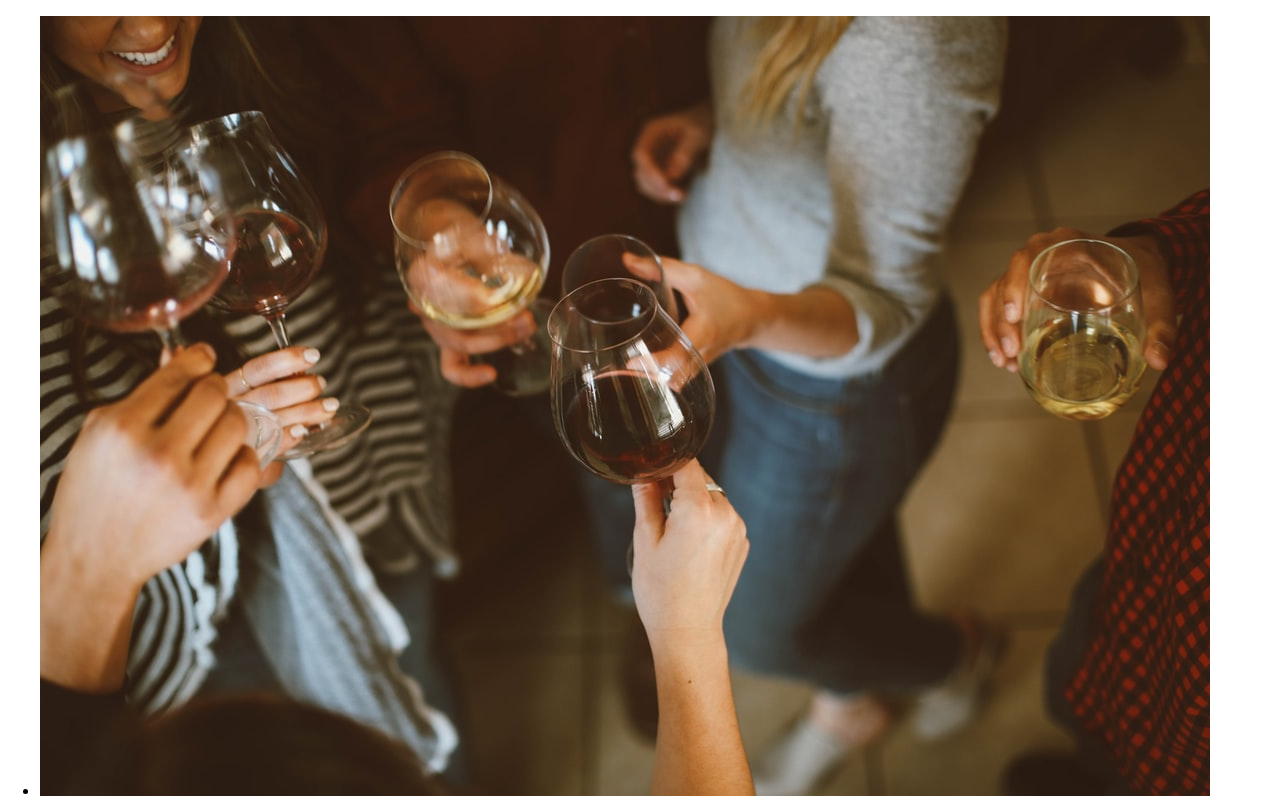
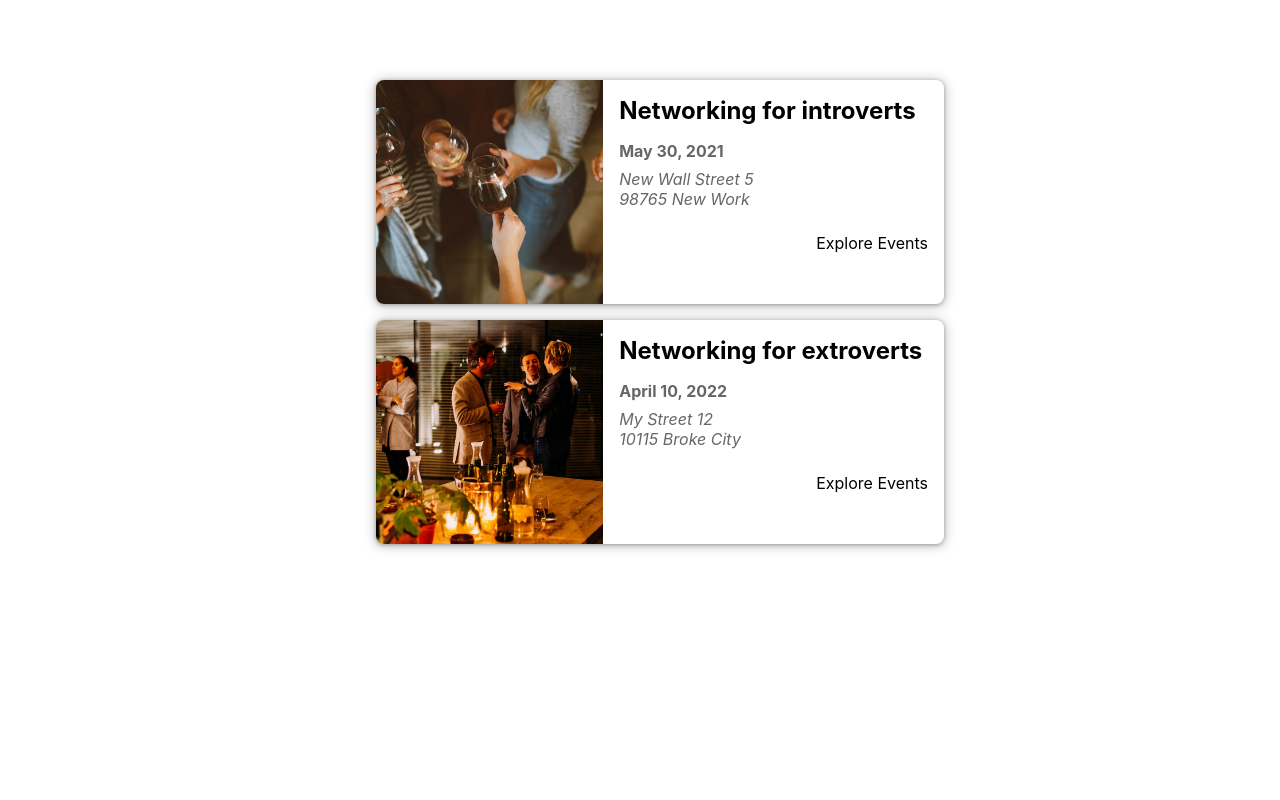
Before and after one commit to Khoidao55/filebased-nextjs-max, a Next.js app: page / in a window 1280 px wide. Shown: the top 800 px of the page. Built offline with nearby package versions, Linux system fonts and the light colour scheme.

Commit message:
added css to the page

```diff
--- a/components/events/EventItem/EventItem.module.css
+++ b/components/events/EventItem/EventItem.module.css
@@ -0,0 +1,103 @@
+.item {
+  box-shadow: 0 1px 4px rgba(0, 0, 0, 0.3), 0 1px 12px 2px rgba(0, 0, 0, 0.2);
+  border-radius: 8px;
+  overflow: hidden;
+  background-color: white;
+  margin: 1rem;
+  display: flex;
+  flex-direction: column;
+  gap: 1rem;
+}
+
+.item img {
+  width: 100%;
+  object-fit: cover;
+  height: 10rem;
+}
+
+.content {
+  width: 100%;
+  padding: 0 1rem;
+  text-align: center;
+}
+
+.content h2 {
+  margin: 0.5rem 0;
+}
+
+.date,
+.address {
+  display: flex;
+  gap: 0.5rem;
+  align-items: center;
+}
+
+.date svg,
+.address svg {
+  width: 1.25rem;
+  height: 1.25rem;
+  color: #666666;
+}
+
+.content time {
+  color: #666666;
+  font-weight: bold;
+}
+
+.content address {
+  margin: 0.5rem 0;
+  color: #666666;
+  white-space: pre;
+}
+
+.actions {
+  display: flex;
+  flex-direction: column;
+  padding: 1rem;
+}
+
+.actions a {
+  display: block;
+}
+
+.actions a span {
+  vertical-align: middle;
+}
+
+.icon {
+  margin-left: 0.5rem;
+  display: inline-flex;
+  justify-content: center;
+  align-items: center;
+}
+
+.icon svg {
+  width: 1.25rem;
+  height: 1.25rem;
+}
+
+@media (min-width: 768px) {
+  .item {
+    flex-direction: row;
+  }
+
+  .item img {
+    width: 40%;
+    height: 14rem;
+  }
+
+  .content {
+    width: 60%;
+    padding: 0;
+    text-align: left;
+  }
+
+  .content h2 {
+    margin: 1rem 0;
+  }
+
+  .actions {
+    flex-direction: row;
+    justify-content: flex-end;
+  }
+}
--- a/components/events/EventItem/EventItem.tsx
+++ b/components/events/EventItem/EventItem.tsx
@@ -21,19 +21,19 @@
   const exploreLink = `/events/${id}`;
 
   return (
-    <li>
+    <li className={classes.item}>
       <img src={'/' + image} alt={title} />
-      <div>
-        <div>
+      <div className={classes.content}>
+        <div className={classes.summary}>
           <h2>{title}</h2>
-          <div>
+          <div className={classes.date}>
             <time>{humanReadableDate}</time>
           </div>
-          <div>
+          <div className={classes.address}>
             <address>{formattedAddress}</address>
           </div>
         </div>
-        <div>
+        <div className={classes.actions}>
           <Link href={exploreLink}>Explore Events</Link>
         </div>
       </div>
--- a/components/events/EventList/EventList.module.css
+++ b/components/events/EventList/EventList.module.css
@@ -0,0 +1,5 @@
+.list {
+  width: 90%;
+  max-width: 40rem;
+  margin: 5rem auto;
+}
--- a/components/events/EventList/EventList.tsx
+++ b/components/events/EventList/EventList.tsx
@@ -1,5 +1,6 @@
 import React from 'react';
 import EventItem from '../EventItem/EventItem';
+import classes from './EventList.module.css';
 
 interface Props {
   events: {
@@ -14,7 +15,7 @@
 
 const EventList: React.FC<Props> = ({ events }) => {
   return (
-    <ul>
+    <ul className={classes.list}>
       {events.map(event => (
         <EventItem
           key={event.id}
```
